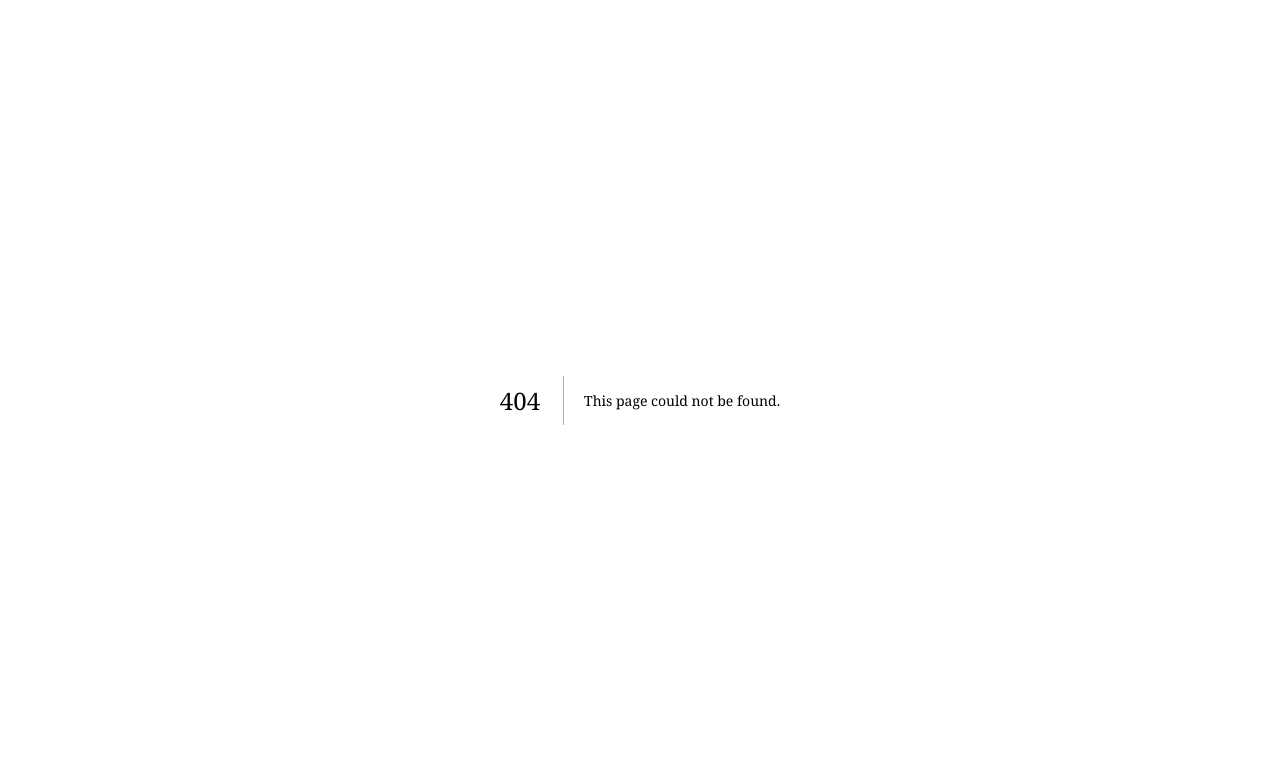
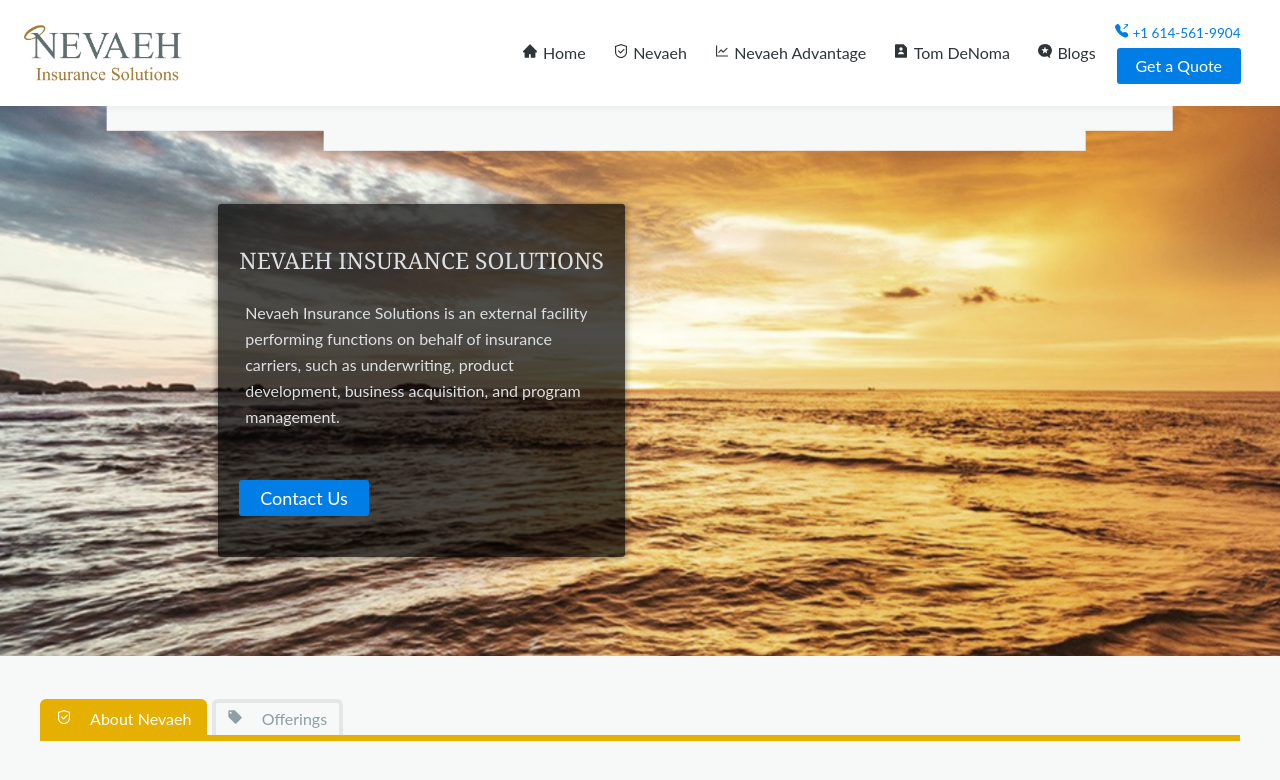
Before and after one commit to DanielSerio/nevaeh, a Next.js app: page /nevaeh in a window 1280 px wide. Before the commit this address had no page. Shown: the top 780 px of the page. Built offline with nearby package versions, Linux system fonts and the light colour scheme.

Commit message:
added nevaeh page

```diff
--- /dev/null
+++ b/components/NevaehContent.tsx
@@ -0,0 +1,27 @@
+import React from 'react';
+
+export default function NevaehContent() {
+  return (
+    <>
+      <h1>NEVAEH INSURANCE SOLUTIONS</h1>
+      <h2 className="p">Nevaeh Insurance Solutions is an
+        external facility performing functions
+        on behalf of insurance carriers, such as underwriting,
+        product development, business acquisition, and program management.</h2>
+      <p>Innovation is paramount to business success; Nevaeh provides
+        an outlet for insurance carrier partners to explore new ways
+        of doing business without disrupting existing operations.</p>
+      <p>It is difficult for many companies to go from concept to
+        execution. Nevaeh allows an organization to test and learn
+        before making a commitment and investment in new ideas.</p>
+      <p>Many insurance companies like to talk about their innovation
+        strategies but fall short for many reasons. </p>
+      <blockquote className="tom-quote">
+        <p className="quote">"Let Nevaeh help you measure twice and cut once to attain
+          business success without the typical risk
+          associated with execution."</p>
+        <h2 className="author"><b>Tom DeNoma</b> CEO/President</h2>
+      </blockquote>
+    </>
+  );
+}
--- /dev/null
+++ b/components/TabContent/TabContent.tsx
@@ -0,0 +1,62 @@
+import React, { ComponentProps, MouseEvent, ReactElement, useCallback, useMemo, useState } from 'react';
+
+interface Tab {
+  name: string
+  icon: ReactElement
+  content: ReactElement
+}
+
+export interface TabContentProps extends ComponentProps<'div'> {
+  tabs: Tab[]
+}
+
+export default function TabContent(Props: TabContentProps) {
+  const { tabs, ...props } = Props
+  const [activeTabIndex, setActiveTabIndex] = useState<number>(0)
+
+  const [headerContent, content] = useMemo(() => {
+    function toHeaderLi(tab: Tab, i: number) {
+      return (
+        <li key={i} data-index={i} className={i === activeTabIndex ? 'active' : null}>
+          <span className="icon">{tab.icon}</span>
+          <span className="text">{tab.name}</span>
+        </li>
+      )
+    }
+
+    function toContent(tab: Tab, i: number) {
+      return (
+        <div key={i}>
+          {tab.content}
+        </div>
+      )
+    }
+    const tabHeaderContent = tabs.map(toHeaderLi)
+    const tabContent = tabs.map(toContent)
+
+    return [tabHeaderContent, tabContent]
+  }, [tabs, activeTabIndex])
+
+
+  const handleListClick = useCallback((e: MouseEvent<HTMLUListElement>) => {
+    const { tagName, dataset, parentElement } = e.target as HTMLElement
+
+    if (tagName !== 'UL') {
+      if (tagName === 'LI') setActiveTabIndex(+dataset.index)
+      if (tagName === 'SPAN') setActiveTabIndex(+parentElement.dataset.index)
+    }
+  }, [tabs, setActiveTabIndex])
+
+  return (
+    <div className="tab-content-container" {...props}>
+      <header className="tab-content-header">
+        <ul className="tabs" onClick={handleListClick}>
+          {headerContent}
+        </ul>
+      </header>
+      <div className="tab-content">
+        {content[activeTabIndex]}
+      </div>
+    </div>
+  );
+}
--- /dev/null
+++ b/pages/nevaeh.tsx
@@ -0,0 +1,67 @@
+
+import Head from 'next/head'
+import { UIEvent, useState } from 'react'
+import Content from '../components/Content/Content'
+import LinkButton from '../components/controls/LinkButton'
+import Figure from '../components/Figure/Figure'
+import Footer from '../components/Footer/Footer'
+import Header from '../components/Header/Header'
+import Hero from '../components/Hero/Hero'
+import OfferingsBlock from '../components/OfferingsBlock/OfferingsBlock'
+import Page from '../components/Page/Page'
+import PageBlock from '../components/Page/PageBlock'
+import { BsLinkedin } from 'react-icons/bs'
+import { MdLocalOffer, MdReadMore } from 'react-icons/md'
+import TabContent from '../components/TabContent/TabContent'
+import NevaehContent from '../components/NevaehContent'
+import { AiOutlineSafety } from 'react-icons/ai'
+
+export default function Home() {
+  const [scrolltop, setScrolltop] = useState<number>(0)
+
+  function onScroll(e: UIEvent) {
+    const { scrollTop } = e.target as HTMLDivElement
+    if (scrollTop <= 600) setScrolltop(scrollTop)
+  }
+
+  //TODO: SEO
+  return (
+    <Page className='simple' onScroll={onScroll}>
+      <Head>
+        <title>Nevaeh Insurance</title>
+        <meta name="description" content="Nevaeh Insurance" />
+        <link rel="icon" href="/favicon.ico" />
+      </Head>
+      <Header />
+      <Content>
+        <Hero url="/beach.jpg" scrolltop={scrolltop}>
+          <div className="hero-box">
+            <h1 className="h4" style={{ textAlign: 'center' }}>NEVAEH INSURANCE SOLUTIONS</h1>
+            <p className="text-small" style={{ maxWidth: '38ch', marginBottom: '2.76rem' }}>
+              Nevaeh Insurance Solutions is an external facility
+              performing functions on behalf of insurance carriers,
+              such as underwriting, product development, business
+              acquisition, and program management.
+            </p>
+            <LinkButton href="/contact">Contact Us</LinkButton>
+          </div>
+        </Hero>
+        <PageBlock>
+          <TabContent tabs={[
+            {
+              name: 'About Nevaeh',
+              icon: <AiOutlineSafety />,
+              content: <NevaehContent />
+            },
+            {
+              name: 'Offerings',
+              icon: <MdLocalOffer />,
+              content: <OfferingsBlock />
+            }
+          ]} />
+        </PageBlock>
+      </Content>
+      <Footer />
+    </Page>
+  )
+}
--- a/styles/component/_index.scss
+++ b/styles/component/_index.scss
@@ -4,3 +4,4 @@
 @import './hero/index';
 @import './figure/index';
 @import './footer/index';
+@import './tab-content/index';
--- /dev/null
+++ b/styles/component/tab-content/_header.scss
@@ -0,0 +1,56 @@
+.tab-content-container .tab-content-header {
+  align-items: flex-end;
+  border-bottom: 6px solid accent(100, 45);
+  margin-bottom: 2.76rem;
+  padding: 0;
+
+  &,
+  & .tabs {
+    display: flex;
+    flex-direction: row;
+    list-style: none;
+    height: 2rem;
+
+    li {
+      transition: all 80ms ease;
+      line-height: 2rem;
+      font-size: 0.889rem;
+      padding: 0.25ch;
+      display: flex;
+      flex-direction: row;
+      align-items: center;
+      border-width: 4px 4px 0 4px;
+      border-style: solid;
+      border-radius: 6px 6px 0 0;
+      border-color: grey(10, 90);
+      color: grey(12, 60);
+      cursor: pointer;
+      user-select: none;
+
+      &.active {
+        border-color: accent(100, 45);
+        background-color: accent(100, 45);
+        color: white;
+      }
+
+      &:not(.active):hover {
+        color: grey(12, 40);
+        border-color: grey(10, 80);
+      }
+
+      &:not(:last-child) {
+        margin-right: 0.5ch;
+      }
+
+      .icon,
+      .text { padding: 1ch; }
+    }
+  }
+
+
+  .tabs {
+    margin: 0;
+    padding: 0;
+    min-width: 240px;
+  }
+}
--- /dev/null
+++ b/styles/component/tab-content/_index.scss
@@ -0,0 +1 @@
+@import './header';
```
